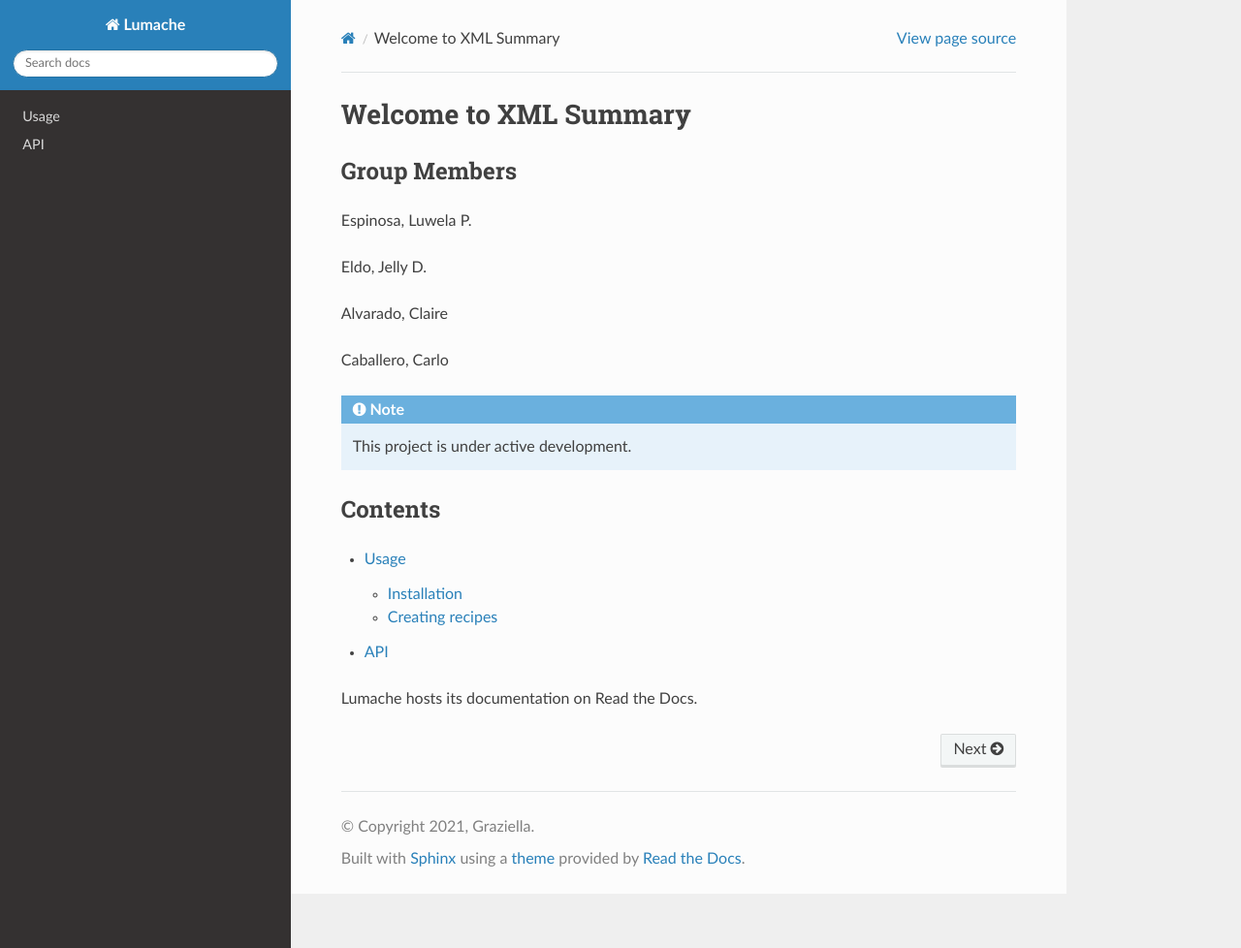
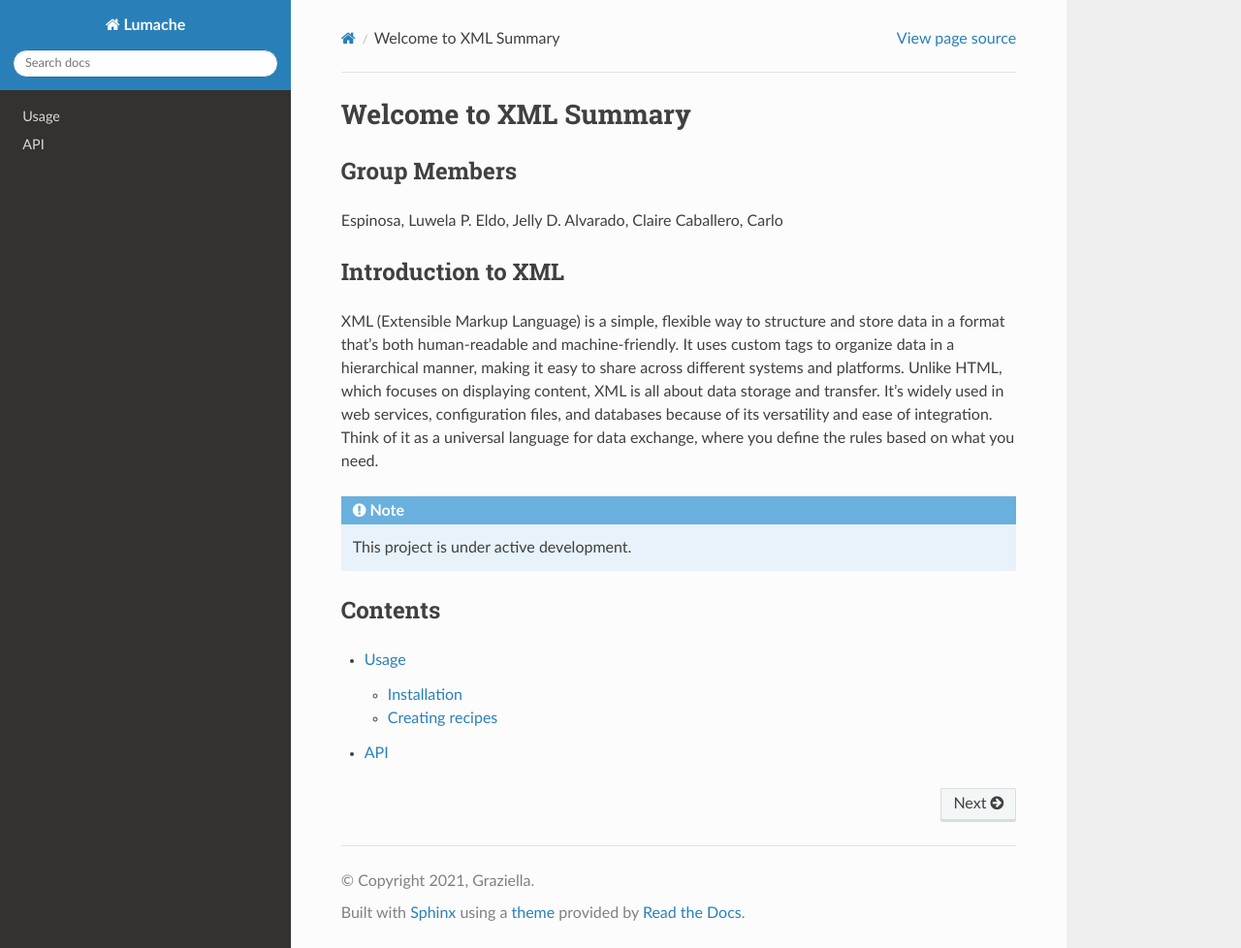
Before and after one commit to luwela123/XML-Summary, a Sphinx documentation site: the page built from docs/source/index.rst, in a window 1280 px wide and 978 px high. Shown: the whole window at 97% size. Built offline with Sphinx 7.4.7 and the Read the Docs theme 3.1.0, drawn with Linux system fonts in a browser that asks for light colours; pages that are not in the unit, such as notebooks, are missing from menus.

Commit message:
Update index.rst

```diff
--- a/docs/source/index.rst
+++ b/docs/source/index.rst
@@ -5,16 +5,13 @@ Group Members
 -------------
 
 Espinosa, Luwela P.
-
-
 Eldo, Jelly D.
-
-
 Alvarado, Claire
-
-
 Caballero, Carlo
 
+Introduction to XML
+-------------------
+XML (Extensible Markup Language) is a simple, flexible way to structure and store data in a format that's both human-readable and machine-friendly. It uses custom tags to organize data in a hierarchical manner, making it easy to share across different systems and platforms. Unlike HTML, which focuses on displaying content, XML is all about data storage and transfer. It's widely used in web services, configuration files, and databases because of its versatility and ease of integration. Think of it as a universal language for data exchange, where you define the rules based on what you need.
 
 .. note::
 
@@ -29,4 +26,3 @@ Contents
    xml_ajax.rst
    xml_tutorials.rst
    api
-Lumache hosts its documentation on Read the Docs.
```
